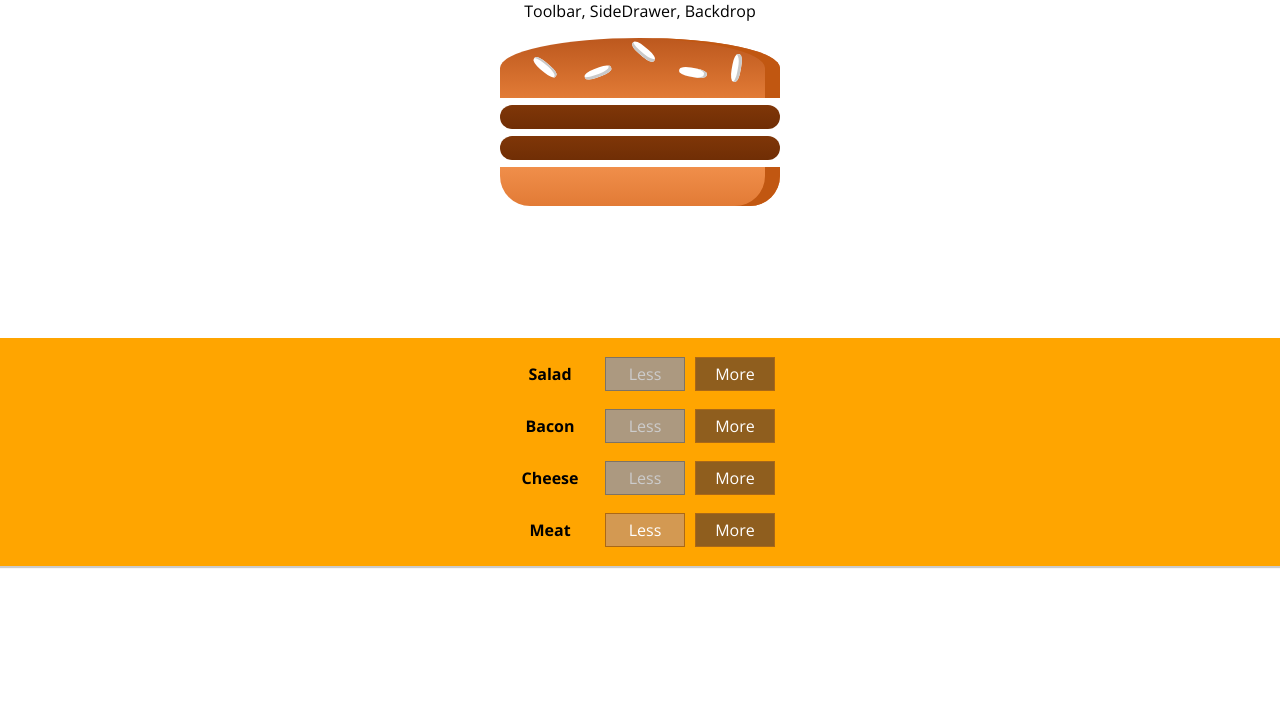
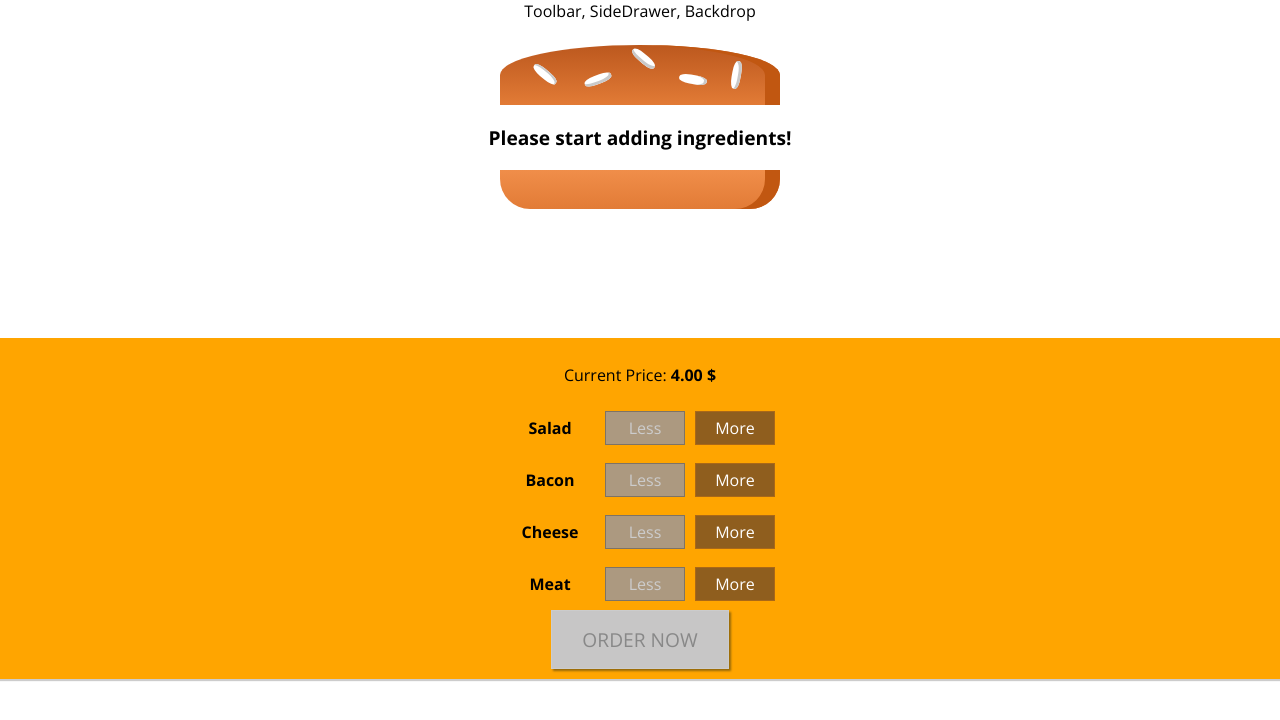
Before and after one commit to OlegGre4ka/react-burger-app, a React (Create React App) app: page / in a window 1280 px wide. Shown: the top 720 px of the page. Built offline with nearby package versions, Linux system fonts and the light colour scheme.

Commit message:
163-added and disabled the OrderButton

```diff
--- a/src/components/Burger/BuildControls/BuildControls.js
+++ b/src/components/Burger/BuildControls/BuildControls.js
@@ -10,17 +10,20 @@ const controls = [
 ]
 
 const buildControls = props => {
-    return(
+    return (
         <div className={classes.BuildControls}>
-        {controls.map(ctrl =>
-            (<BuildControl key={ctrl.label}
-                label={ctrl.label}
-                added={()=>props.ingredientAdded(ctrl.type)}
-                removed ={()=>props.ingredientRemove(ctrl.type)}
-                disabledState={props.stateIngredients[ctrl.type]}
+            <p>Current Price:<strong> {props.price.toFixed(2)} $</strong></p>
+            {controls.map(ctrl =>
+                <BuildControl key={ctrl.label}
+                    label={ctrl.label}
+                    added={() => props.ingredientAdded(ctrl.type)}
+                    removed={() => props.ingredientRemove(ctrl.type)}
+                    disabledState={props.stateIngredients[ctrl.type]}
                 />)
-        )}
-     </div>
+            }
+                <button className={classes.OrderButton} disabled={!props.disabledOrderNow}>ORDER NOW</button>
+
+        </div>
     )
 
 }
--- a/src/components/Burger/BuildControls/BuildControls.module.scss
+++ b/src/components/Burger/BuildControls/BuildControls.module.scss
@@ -1,10 +1,51 @@
-.BuildControls{
-width:100%;
-background-color: orange;
-display:flex;
-flex-flow: column;
-align-items: center;
-box-shadow: 0 2px 1px #ccc;
-margin:auto;
-padding:10px 0;
+.BuildControls {
+  width: 100%;
+  background-color: orange;
+  display: flex;
+  flex-flow: column;
+  align-items: center;
+  box-shadow: 0 2px 1px #ccc;
+  margin: auto;
+  padding: 10px 0;
+
+  .OrderButton {
+    background-color: #dad735;
+    outline: none;
+    cursor: pointer;
+    border: 1px solid #966909;
+    color: #966909;
+    font-family: inherit;
+    font-size: 1.2em;
+    padding: 15px 30px;
+    box-shadow: 2px 2px 2px #966909;
+
+    &:hover,
+    &:active {
+      background-color: #a0db41;
+      border: 1px solid #966909;
+      color: #966909;
+    }
+    &:disabled {
+      background-color: #c7c6c6;
+      cursor: not-allowed;
+      border: 1px solid #ccc;
+      color: #888888;
+    }
+
+    &:not(:disabled) {
+      animation: enable 0.3s linear;
+    }
+  }
+
+  @keyframes enable {
+    0% {
+      transform: scale(1);
+    }
+    60% {
+      transform: scale(1.1);
+    }
+    100% {
+      transform: scale(1);
+    }
+  }
 }
--- a/src/components/Burger/Burger.js
+++ b/src/components/Burger/Burger.js
@@ -13,7 +13,6 @@ const burger = props => {
 if(transformedIngredients.length===0){
      transformedIngredients = <p>Please start adding ingredients!</p>
 }
-    console.log(transformedIngredients,'transformedIngredients')
     return(
         <div className={classes.Burger}>
             <BurgerIngredient type="bread-top"/>
--- a/src/components/Burger/Burger.module.scss
+++ b/src/components/Burger/Burger.module.scss
@@ -2,7 +2,7 @@
     width: 100%;
     height: 250px;
     margin: auto;
-    // overflow: scroll;
+    overflow: auto;
     text-align: center;
     font-size: 1.2rem;
     font-weight: bold;
--- a/src/containers/BurgerBuilder/BurgerBuilder.js
+++ b/src/containers/BurgerBuilder/BurgerBuilder.js
@@ -4,10 +4,10 @@ import Burger from '../../components/Burger/Burger';
 import BuildControls from '../../components/Burger/BuildControls/BuildControls';
 
 const INGREDIENT_PRICES = {
-    salad:0.5,
-    bacon:0.7,
-    cheese:0.4,
-    meat:1.5
+    salad: 0.5,
+    bacon: 0.7,
+    cheese: 0.4,
+    meat: 1.5
 }
 class BurgerBuilder extends Component {
     state = {
@@ -16,46 +16,63 @@ class BurgerBuilder extends Component {
             salad: 0,
             bacon: 0,
             cheese: 0,
-            meat: 2
+            meat: 0
         },
-        totalPrice:4
+        totalPrice: 4,
+        purchaseable: false
     }
+
+    updatePurchaseState = (ingredients) => {
+        const values = Object.values(ingredients);
+        const disabledOrderNow = values.some((val) => val !== 0);
+        this.setState({
+            purchaseable: disabledOrderNow
+        })
+    }
+
     addIngredientHandler = (type) => {
         const oldCount = this.state.ingredients[type];
         const updatedCounted = oldCount + 1;
-        const updatedIngredients = {...this.state.ingredients};
-        updatedIngredients[type]= updatedCounted;
+        const updatedIngredients = { ...this.state.ingredients };
+        updatedIngredients[type] = updatedCounted;
         const priceAddition = INGREDIENT_PRICES[type];
         const oldPrice = this.state.totalPrice;
         const newPrice = oldPrice + priceAddition;
+        this.updatePurchaseState(updatedIngredients);
+
         this.setState({
-            ingredients:updatedIngredients,
-            totalPrice:newPrice
+            ingredients: updatedIngredients,
+            totalPrice: newPrice,
         })
+    }
 
-    }
     removeIngredientHandler = (type) => {
         const oldCount = this.state.ingredients[type];
-        const updatedCounted =this.state.ingredients[type] !==0 ? oldCount - 1 : 0;
-        const updatedIngredients = {...this.state.ingredients};
-        updatedIngredients[type]= updatedCounted;
+        const updatedCounted = this.state.ingredients[type] !== 0 ? oldCount - 1 : 0;
+        const updatedIngredients = { ...this.state.ingredients };
+        updatedIngredients[type] = updatedCounted;
         const priceDeduction = INGREDIENT_PRICES[type];
         const oldPrice = this.state.totalPrice;
         const newPrice = oldPrice - priceDeduction;
+        this.updatePurchaseState(updatedIngredients);
+
         this.setState({
-            ingredients:updatedIngredients,
-            totalPrice:newPrice
+            ingredients: updatedIngredients,
+            totalPrice: newPrice,
         })
+    }
 
-    }
     render() {
+
         return (
             <Aux>
                 <Burger ingredients={this.state.ingredients} />
                 <BuildControls
-                ingredientAdded = {this.addIngredientHandler}
-                ingredientRemove = {this.removeIngredientHandler}
-                stateIngredients={this.state.ingredients}
+                    ingredientAdded={this.addIngredientHandler}
+                    ingredientRemove={this.removeIngredientHandler}
+                    stateIngredients={this.state.ingredients}
+                    price={this.state.totalPrice}
+                    disabledOrderNow={this.state.purchaseable}
                 />
             </Aux>
         )
```
